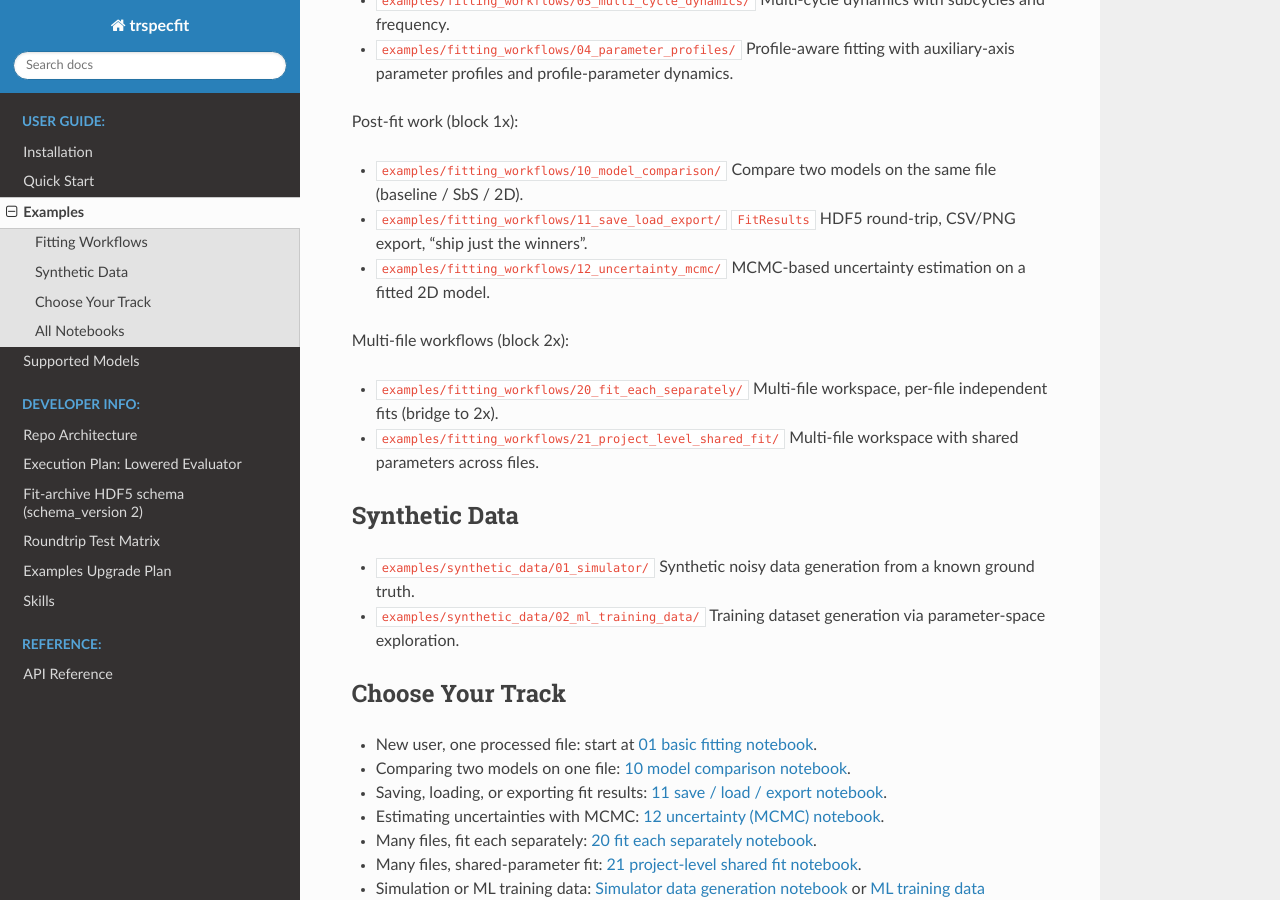
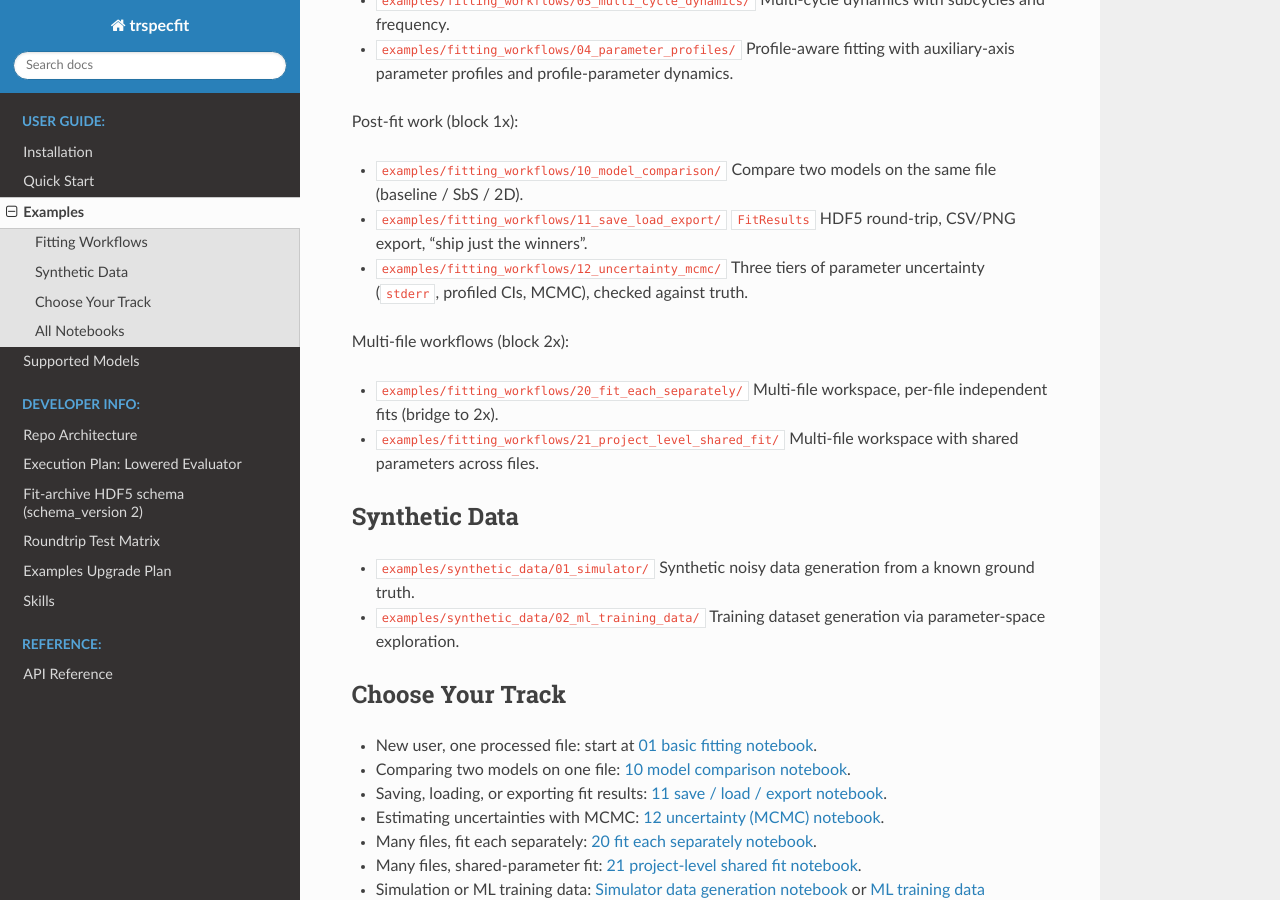
Before and after one commit to InfinityMonkeyAtWork/time-resolved-spectroscopy-fit, a Sphinx documentation site: the page built from docs/examples/index.rst, in a window 1280 px wide and 900 px high, scrolled down 446 px. Built offline with Sphinx 7.4.7 and the Read the Docs theme 3.1.0, drawn with Linux system fonts in a browser that asks for light colours.

Commit message:
improve example 12 wording
update quickstart and index docs as well

```diff
--- a/docs/examples/index.rst
+++ b/docs/examples/index.rst
@@ -26,7 +26,8 @@ Post-fit work (block 1x):
 - ``examples/fitting_workflows/11_save_load_export/``
   ``FitResults`` HDF5 round-trip, CSV/PNG export, "ship just the winners".
 - ``examples/fitting_workflows/12_uncertainty_mcmc/``
-  MCMC-based uncertainty estimation on a fitted 2D model.
+  Three tiers of parameter uncertainty (``stderr``, profiled CIs, MCMC),
+  checked against truth.
 
 Multi-file workflows (block 2x):
 
```
Also changed, not shown: docs/quickstart.md (+1 -1 lines), examples/README.md, examples/fitting_workflows/README.md, 1 other file.
